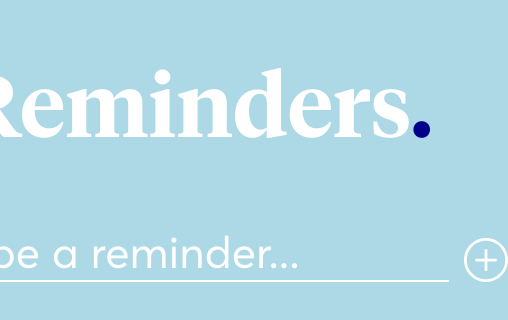
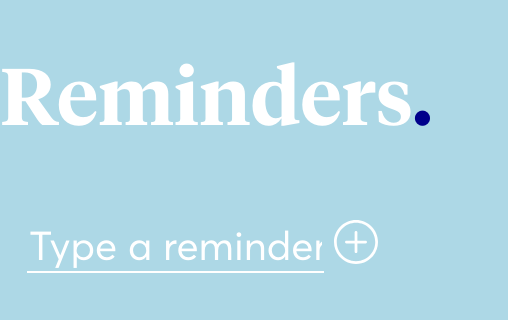
Before and after one commit to paule89123/reminders-app, a React (Create React App) app: page / in a window 390 px wide. Shown: the top 320 px of the page, 508 px wide, since content can reach past the window. Built offline with nearby package versions, Linux system fonts and the light colour scheme.

Commit message:
added media queries and used CSS grids to reorganise the layout

```diff
--- a/public/index.html
+++ b/public/index.html
@@ -6,7 +6,7 @@
     <meta name="theme-color" content="#000000" />
     <meta
       name="description"
-      content="Web site created using create-react-app"
+      content="Reminders list"
     />
     <!--
       manifest.json provides metadata used when your web app is installed on a
--- a/src/App.css
+++ b/src/App.css
@@ -14,8 +14,6 @@
 
 body {
     color: darkblue;
-    display: flex;
-    justify-content: center;
     padding-bottom: 100px;
     background-color: lightblue;
 }
@@ -26,14 +24,43 @@ h1 {
     font-size: 88px;
     font-weight: 400;
     text-align: center;
+    margin-bottom: 70px;
 }
 
-.heading-full-stop {
+#heading-full-stop {
     color: darkblue;
 }
 
 #input-container {
-    width: 507px;
+    grid-template-columns: 25% auto 5% 20%;
+    /*grid-template-rows: 44px;*/
+    display: grid;
+    margin-bottom: 18px;
+}
+
+#text-input {
+    grid-column-start: 2;
+    grid-column-end: 3;
+    min-width: 100px;
+    /*padding: 30px 0px 30px 0px;*/
+}
+
+#item-container {
+    grid-template-columns: 25% auto 5% 20%;
+    grid-template-rows: auto;
+    display: grid;
+    margin-bottom: 18px;
+}
+
+li {
+    grid-column-start: 2;
+    grid-column-end: 3;
+    list-style: none;
+    background-color: white;
+    padding: 5px 10px 8px 10px;
+    border-radius: 22px;
+    word-wrap: break-word;
+    box-shadow: rgba(100,106,145,0.15) 0 6px 24px
 }
 
 input {
@@ -43,10 +70,7 @@ input {
     border: none;
     border-bottom: 2px solid white;
     color: darkblue;
-}
 
-#text-input {
-    width: 100%;
 }
 
 input:focus, #add-button:focus, #remove-button:focus {
@@ -70,26 +94,8 @@ input:focus, #add-button:focus, #remove-button:focus {
     height: 44px;
     width: 44px;
     cursor: pointer;
-    position: relative;
-    left: 103%;
-    bottom: 16px;
-    margin-top: -100px;
+    margin-left: 10px;
     filter: invert(1);
-}
-
-#item-container {
-    width: 507px;
-}
-
-li {
-    list-style: none;
-    background-color: white;
-    padding: 5px 10px 8px 10px;
-    border-radius: 22px;
-    word-wrap: break-word;
-    display: inline-block;
-    width: 507px;
-    box-shadow: rgba(100,106,145,0.15) 0 6px 24px
 }
 
 #bullet-point {
@@ -109,10 +115,47 @@ li {
     height: 44px;
     width: 44px;
     cursor: pointer;
-    position: relative;
-    left: 103%;
-    bottom: 12px;
-    margin-top: -100px;
+    margin-left: 10px;
     transform: rotate(45deg);
     filter: invert(1);
 }
+
+@media (max-width: 992px) {
+    #input-container {
+        grid-template-columns: 20% auto 5% 15%;
+    }
+
+    #item-container {
+        grid-template-columns: 20% auto 5% 15%;
+    }
+}
+@media (max-width: 768px) {
+    #input-container {
+        grid-template-columns: 15% auto 5% 15%;
+    }
+
+    #item-container {
+        grid-template-columns: 15% auto 5% 15%;
+    }
+}
+@media (max-width: 600px) {
+    #input-container {
+        grid-template-columns: 7% auto 10% 7%;
+    }
+
+    #item-container {
+        grid-template-columns: 7% auto 10% 7%;
+    }
+
+    h1 {
+        font-size: 80px;
+    }
+
+    input {
+        font-size: 40px;
+    }
+
+    #list-text {
+        font-size: 20px;
+    }
+}
--- a/src/App.js
+++ b/src/App.js
@@ -5,7 +5,7 @@ import add from './plus.svg'
 function App(props) {
     return (
         <div>
-            <h1>Reminders<span class="heading-full-stop">.</span></h1>
+            <h1>Reminders<span id="heading-full-stop">.</span></h1>
 
             <div id="input-container">
                 <input
```
